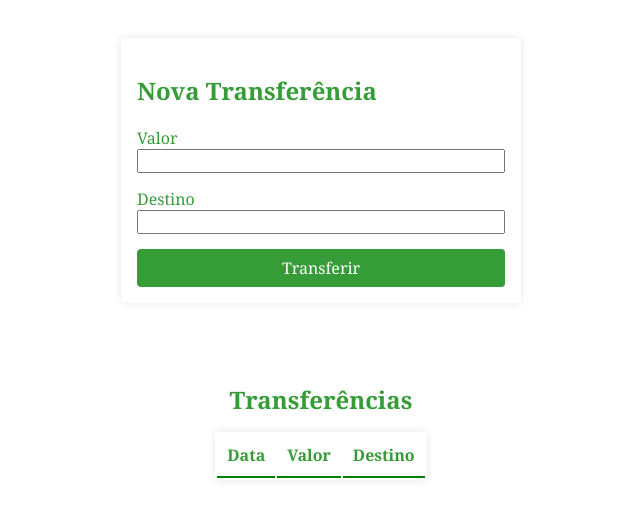
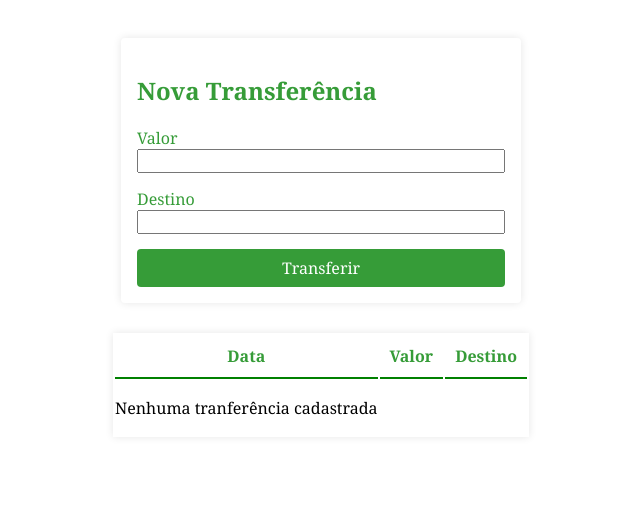
Before and after one commit to marquescami/angular, an Angular app: page / in a window 1280 px wide. Shown: the top 516 px of the page, without its empty margins (319-959 px from the left). Built offline with nearby package versions, Linux system fonts and the light colour scheme.

Commit message:
usando o recurso ngIf

```diff
--- a/src/app/extrato/extrato.component.html
+++ b/src/app/extrato/extrato.component.html
@@ -1,12 +1,10 @@
-<section class="container">
-  <h2 class="titulo">Transferências</h2>
   <table class="tabela">
     <thead class="tabela__cabecalho">
       <th class="tabela__cabecalho__conteudo">Data</th>
       <th class="tabela__cabecalho__conteudo">Valor</th>
       <th class="tabela__cabecalho__conteudo">Destino</th>
     </thead>
-    <tbody>
+    <tbody *ngIf="transferencias?.length > 0; else listaVazia">
       <tr class="tabela__linha" *ngFor="let transferencia of transferencias">
         <td class="tabela__conteudo">
           {{ transferencia.data | date: "short" }}
@@ -16,4 +14,6 @@
       </tr>
     </tbody>
   </table>
-</section>
+<ng-template #listaVazia>
+  <p>Nenhuma tranferência cadastrada</p>
+</ng-template>
```
